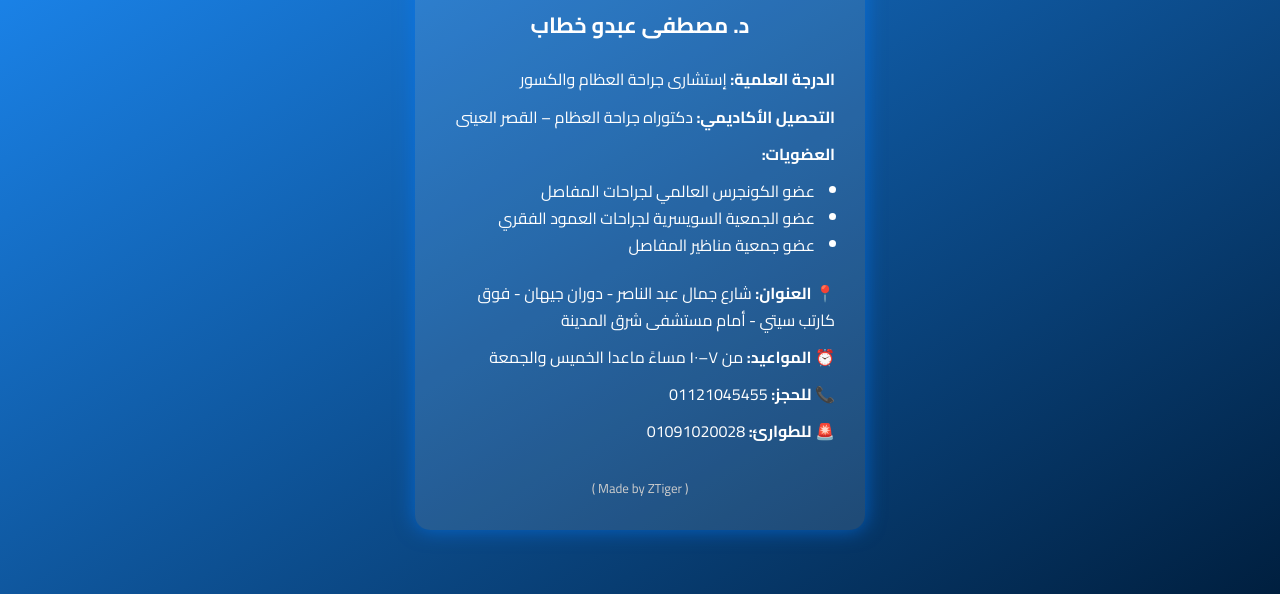
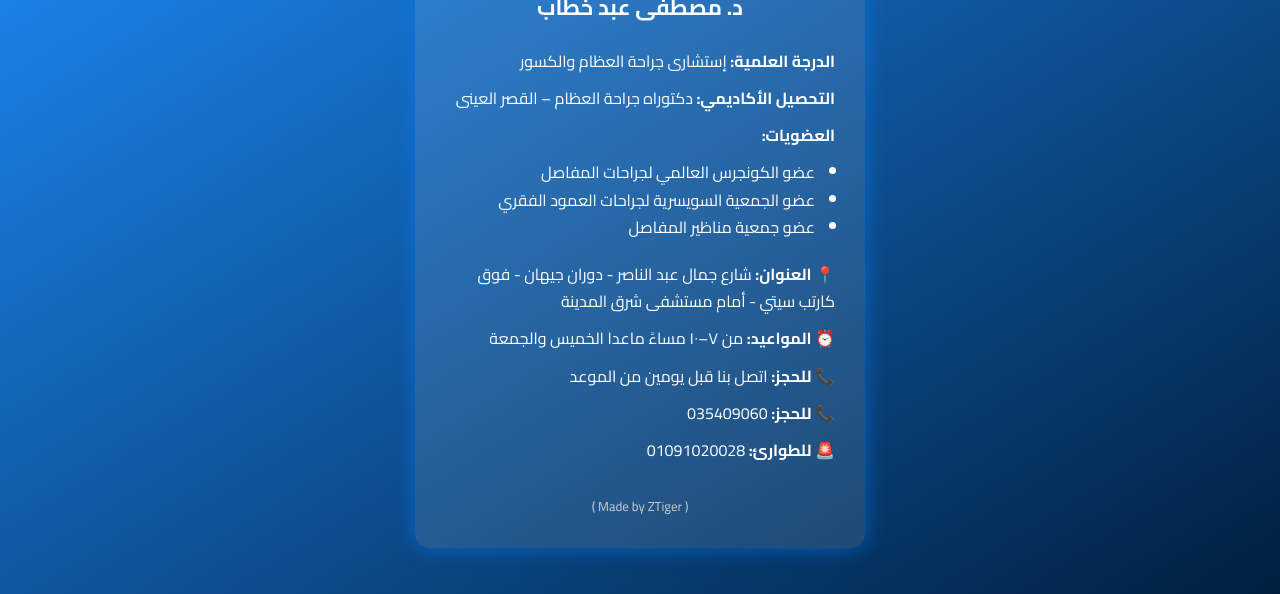
Before and after one commit to ZZZRRrobots/Dr.Mostafa-Abdo, a plain HTML site: page index.html in a window 1280 px wide. Shown: the part 206-800 px from the top of the page. Drawn offline with Linux system fonts and the light colour scheme.

Commit message:
Update index.html

```diff
--- a/index.html
+++ b/index.html
@@ -94,9 +94,9 @@
 </head>
 <body>
   <div class="container">
-    <img src="https://i.ibb.co/7dX8kDwh/Whats-App-Image-2025-07-21-at-9-48-58-AM-removebg-preview.png" alt="Dr. Mostafa Logo" class="logo" />
+    <img src="https://i.ibb.co/Q7xFNps2/Whats-App-Image-2025-07-26-at-12-24-40-PM-removebg-preview.png" alt="Dr. Mostafa Logo" class="logo" />
 
-    <h1>د. مصطفى عبدو خطاب</h1>
+    <h1>د. مصطفى عبد خطاب</h1>
 
     <p><strong>الدرجة العلمية:</strong> إستشارى جراحة العظام والكسور</p>
     <p><strong>التحصيل الأكاديمي:</strong> دكتوراه جراحة العظام – القصر العينى</p>
@@ -110,7 +110,8 @@
 
     <p><strong>📍 العنوان:</strong> شارع جمال عبد الناصر - دوران جيهان - فوق كارتب سيتي - أمام مستشفى شرق المدينة</p>
     <p><strong>⏰ المواعيد:</strong> من ٧–١٠ مساءً ماعدا الخميس والجمعة</p>
-    <p><strong>📞 للحجز:</strong> 01121045455</p>
+    <p><strong>📞 للحجز:</strong> اتصل بنا قبل يومين من الموعد</p>
+    <p><strong>📞 للحجز:</strong> 035409060</p>
     <p><strong>🚨 للطوارئ:</strong> 01091020028</p>
 
     <div class="footer">( Made by ZTiger )</div>
```
